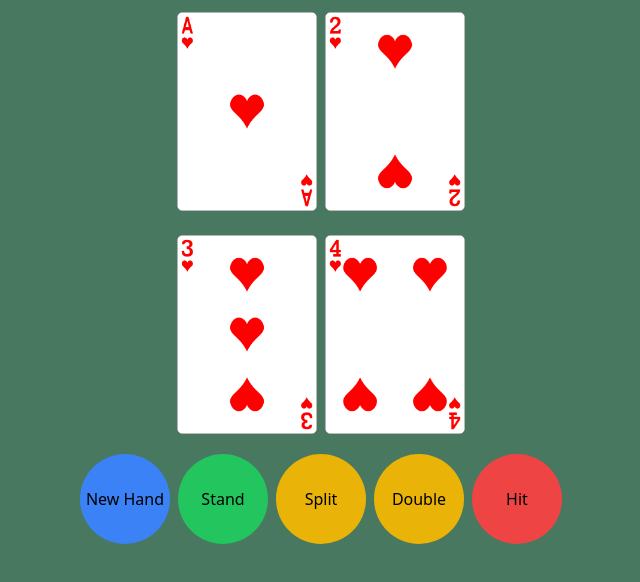
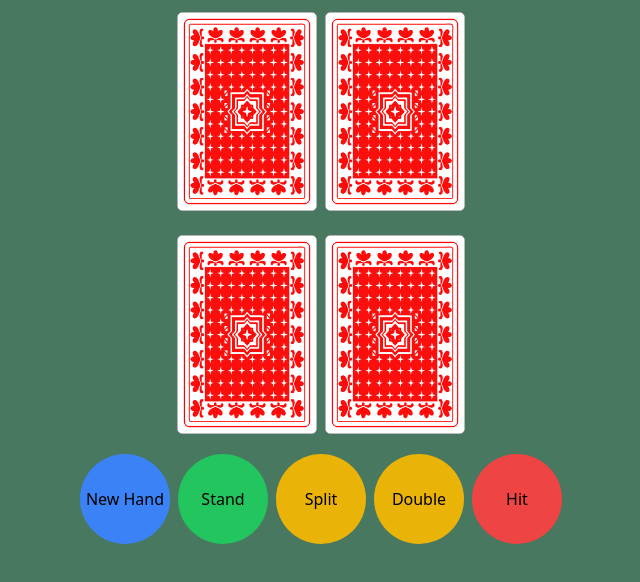
Before and after one commit to rdwelter/blackjack-strategy-trainer, a Next.js app: page / in a window 1280 px wide. Shown: the top 582 px of the page, without its empty margins (319-959 px from the left). Built offline with nearby package versions, Linux system fonts and the light colour scheme.

Commit message:
forgot to add hand modifications to prev commit

```diff
--- a/app/components/hand.jsx
+++ b/app/components/hand.jsx
@@ -3,7 +3,7 @@ import Card from './card.jsx';
 export default function Hand({ currHand, isDealer, gamePhase }) {
     const currCards = currHand.map((currCard, ind) =>
         <li key={currCard + ', ' + ind}>
-            <Card cardNum={currCard} showBack={isDealer && ind === 1 && gamePhase === 'Player'} />
+            <Card cardNum={currCard} showBack={gamePhase === 'START' || isDealer && ind === 1 && gamePhase === 'Player'} />
         </li>
     );
 
```
